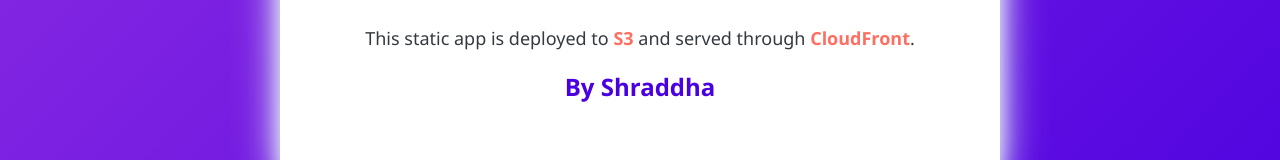
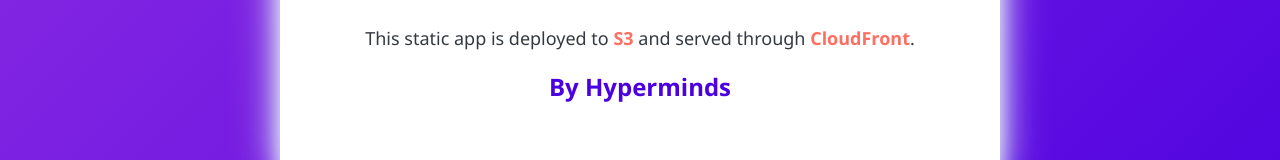
Before and after one commit to iam-shraddha/react-cloudfront-app, a React (Create React App) app: page / in a window 1280 px wide. Shown: the part 368-528 px from the top of the page. Built offline with nearby package versions, Linux system fonts and the light colour scheme.

Commit message:
Update App.js

```diff
--- a/src/App.js
+++ b/src/App.js
@@ -11,7 +11,7 @@
         and served through
         <strong style={{ color: '#ff6f61' }}> CloudFront</strong>.
       </p>
-      <h2>By Shraddha</h2>
+      <h2>By Hyperminds</h2>
     </div>
   );
 }
```
